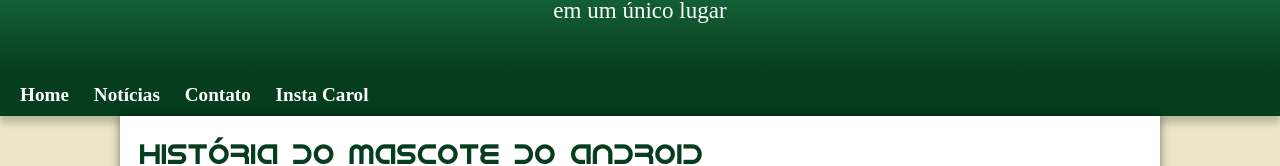
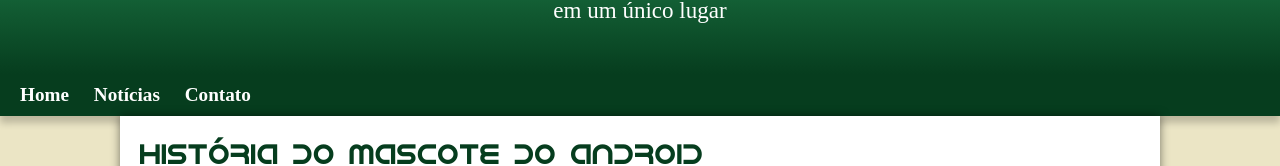
Before and after one commit to felipemb11/projeto-android, a plain HTML site: page index.html in a window 1280 px wide. Shown: the part 159-325 px from the top of the page. Drawn offline with Linux system fonts and the light colour scheme.

Commit message:
tirei um link que era pra mostrar a amigos

```diff
--- a/index.html
+++ b/index.html
@@ -17,7 +17,6 @@
         <a href="#">Home</a>
         <a href="#">Notícias</a>
         <a href="https://www.youtube.com/watch?v=dQw4w9WgXcQ" target="_blank">Contato</a>
-        <a href="https://www.instagram.com/carolineaso/" target="_blank">Insta Carol</a>
     </nav>
     <main>
     <article>
```
